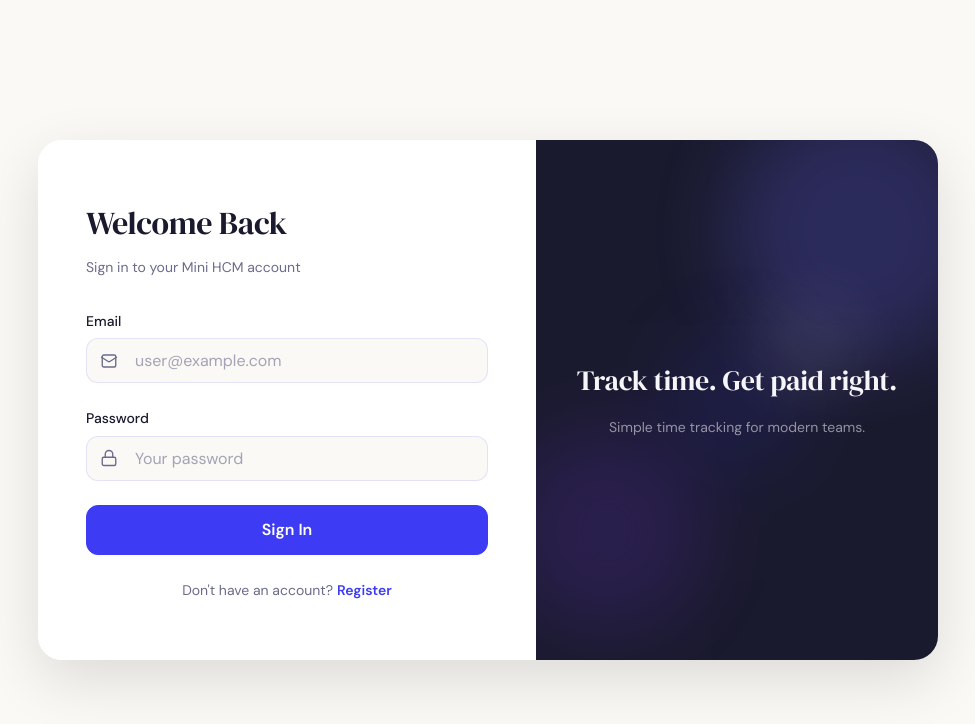
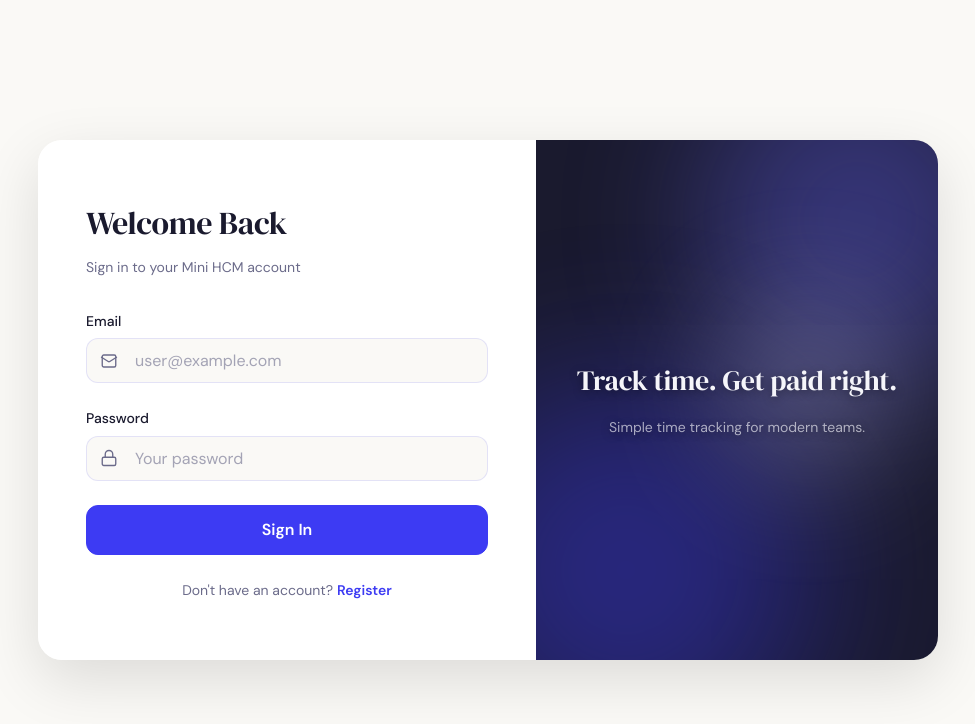
Before and after one commit to joash-dev/mini-hcm, a React (Vite) app in the folder client/: page /login in a window 1280 px wide. Shown: the top 724 px of the page, without its empty margins (152-1127 px from the left). Built offline with nearby package versions, Linux system fonts and the light colour scheme; no server answers.

Commit message:
style: enrich abstract blob shapes on auth panels

```diff
--- a/client/src/index.css
+++ b/client/src/index.css
@@ -188,54 +188,49 @@ body {
 .auth-deco-panel .deco-blob {
   position: absolute;
   border-radius: 50%;
-  opacity: 0.18;
-  filter: blur(40px);
 }
 
 .auth-deco-panel .deco-blob--1 {
-  width: 260px;
-  height: 260px;
+  width: 320px;
+  height: 320px;
   background: var(--accent-light);
-  top: -40px;
-  right: -50px;
-  opacity: 0.22;
+  top: -80px;
+  right: -80px;
+  opacity: 0.35;
+  filter: blur(70px);
 }
 
 .auth-deco-panel .deco-blob--2 {
-  width: 200px;
-  height: 200px;
-  background: #7C3AED;
-  bottom: 30px;
-  left: -30px;
-  opacity: 0.16;
+  width: 380px;
+  height: 380px;
+  background: var(--accent);
+  bottom: -100px;
+  left: -100px;
+  opacity: 0.4;
+  filter: blur(80px);
 }
 
 .auth-deco-panel .deco-blob--3 {
-  width: 140px;
-  height: 140px;
-  background: var(--accent);
-  top: 50%;
-  left: 50%;
-  transform: translate(-50%, -50%);
-  opacity: 0.12;
+  width: 180px;
+  height: 180px;
+  background: #E0E0FF; /* Soft white/lavender tone */
+  top: 30%;
+  right: 10%;
+  opacity: 0.25;
+  filter: blur(60px);
 }
 
 .auth-deco-panel .deco-blob--4 {
-  width: 100px;
-  height: 100px;
-  background: rgba(255, 255, 255, 0.08);
-  top: 30%;
-  right: 20%;
-  opacity: 1;
-  filter: blur(30px);
+  display: none;
 }
 
 /* Tagline text over the blobs */
 .auth-deco-text {
   position: relative;
-  z-index: 1;
+  z-index: 2;
   text-align: center;
   padding: 2rem;
+  text-shadow: 0 2px 10px rgba(0, 0, 0, 0.4);
 }
 
 .auth-deco-text h2 {
@@ -249,7 +244,7 @@ body {
 }
 
 .auth-deco-text p {
-  color: rgba(245, 245, 250, 0.55);
+  color: rgba(245, 245, 250, 0.65);
   font-size: var(--font-size-sm);
   margin-top: var(--space-md);
 }
```
